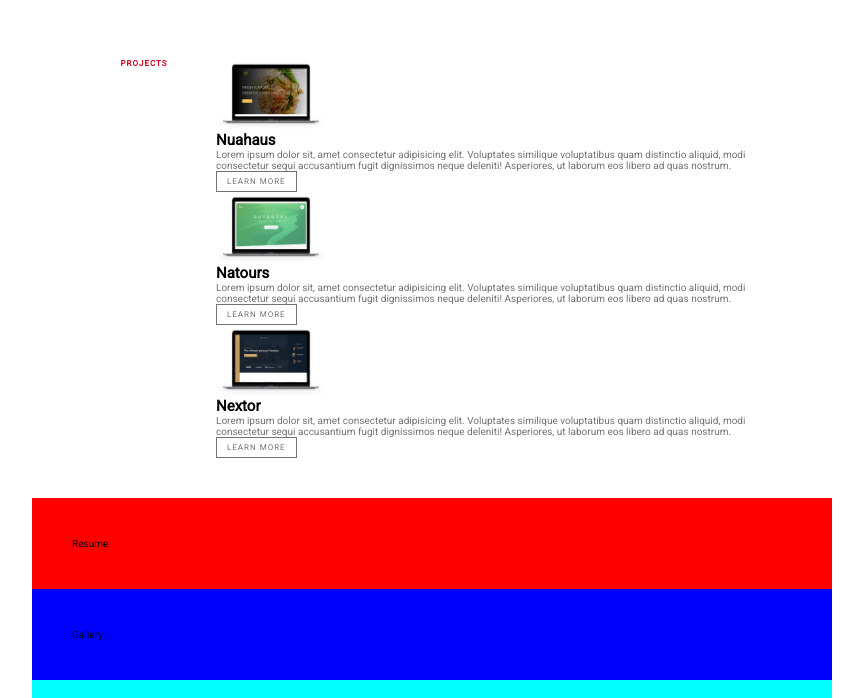
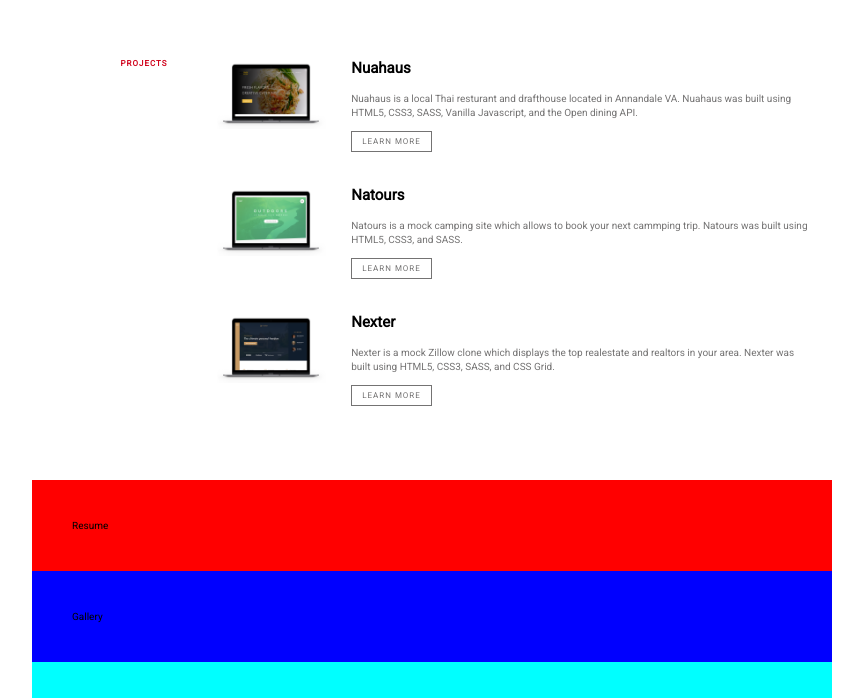
Before and after one commit to franciscocaballero/ciscocaballero, a website: page index.html in a window 1280 px wide. Shown: the part 781-1479 px from the top of the page, without its empty margins (208-1071 px from the left). Drawn offline with Linux system fonts and the light colour scheme.

Commit message:
completed styling for project section

```diff
--- a/index.html
+++ b/index.html
@@ -1,16 +1,19 @@
 <!DOCTYPE html>
 <html lang="en">
+
 <head>
     <meta charset="UTF-8">
     <meta name="viewport" content="width=device-width, initial-scale=1.0">
     <meta http-equiv="X-UA-Compatible" content="ie=edge">
     <link href="https://fonts.googleapis.com/css?family=Roboto&display=swap" rel="stylesheet">
-        <link rel="stylesheet" href="https://use.fontawesome.com/releases/v5.8.2/css/all.css" integrity="sha384-oS3vJWv+0UjzBfQzYUhtDYW+Pj2yciDJxpsK1OYPAYjqT085Qq/1cq5FLXAZQ7Ay" crossorigin="anonymous">
+    <link rel="stylesheet" href="https://use.fontawesome.com/releases/v5.8.2/css/all.css"
+        integrity="sha384-oS3vJWv+0UjzBfQzYUhtDYW+Pj2yciDJxpsK1OYPAYjqT085Qq/1cq5FLXAZQ7Ay" crossorigin="anonymous">
     <link rel="stylesheet" href="css/style.css">
     <link rel="shortcut icon" type="image/png" href="img/mecolor.png">
 
     <title>Cisco Caballero</title>
 </head>
+
 <body class="container">
     <div class="header">
         <div class="header__box">
@@ -20,11 +23,14 @@
             <p class="paragraph">
                 Web developer, UI developer, and team player.
                 I am always looking for new opportunities to grow my skills as a developer.
-                    I frequent stackoverflow, share my thoughts on <a href="https://medium.com/@ciscocaballero" class="simple__link simple__link-1" target="_blank">Medium</a>
-                    , and push my work to <a href="https://github.com/franciscocaballero?tab=overview&from=2019-05-01&to=2019-05-18" class="simple__link simple__link-2" target="_blank">Github</a>. 👨🏻‍💻👋
+                I frequent stackoverflow, share my thoughts on <a href="https://medium.com/@ciscocaballero"
+                    class="colored__link colored__link-1" target="_blank">Medium</a>
+                , and push my work to <a
+                    href="https://github.com/franciscocaballero?tab=overview&from=2019-05-01&to=2019-05-18"
+                    class="colored__link colored__link-2" target="_blank">Github</a>. 👨🏻‍💻👋
 
             </p>
-                <a href="#projects" class="scroll-btn">
+            <a href="#Project" class="scroll-btn">
                 <i class="fa fa-long-arrow-alt-down"></i>
             </a>
 
@@ -41,33 +47,45 @@
 
 
             <div class="Projects">
+                <div class="img-box">
                     <img src="../img/nuahaus.png" alt="nuahaus">
-                <h2 class="heading-2">Nuahaus</h2>
-                <p class="paragraph-light">Lorem ipsum dolor sit, amet consectetur adipisicing elit.
-                   Voluptates similique voluptatibus quam distinctio aliquid, modi consectetur sequi accusantium fugit dignissimos neque deleniti!
-                   Asperiores, ut laborum eos libero ad quas nostrum.
+                </div>
+
+                <div class="description">
+                    <h2 class="heading-2 margin-bottom-small">Nuahaus</h2>
+                    <p class="paragraph-light margin-bottom-small">Nuahaus is a local Thai resturant and drafthouse located in Annandale VA. Nuahaus was built using HTML5, CSS3, SASS, Vanilla Javascript, and the Open dining API.
                     </p>
-                <button class="btn btn-main">Learn more</button>
+                    <a href="https://franciscocaballero.github.io/Natours/" target="_blank" class=" btn btn-main simple__link">Learn more</a>
+
+                </div>
             </div>
 
             <div class="Projects">
-                    <img src="../img/nats.png" alt="nuahaus">
-                    <h2 class="heading-2">Natours</h2>
-                    <p class="paragraph-light">Lorem ipsum dolor sit, amet consectetur adipisicing elit.
-                       Voluptates similique voluptatibus quam distinctio aliquid, modi consectetur sequi accusantium fugit dignissimos neque deleniti!
-                       Asperiores, ut laborum eos libero ad quas nostrum.
+                <div class="img-box">
+                    <img src="../img/nats.png" alt="Natours">
+                </div>
+
+                <div class="description">
+                    <h2 class="heading-2 margin-bottom-small">Natours</h2>
+                    <p class="paragraph-light margin-bottom-small">Natours is a mock camping site which allows to book your next cammping trip. Natours was built using HTML5, CSS3, and SASS.
                     </p>
-                    <button class="btn btn-main">Learn more</button>
+                    <a href="https://franciscocaballero.github.io/Natours/" target="_blank" class=" btn btn-main simple__link">Learn more</a>
+
+                </div>
             </div>
 
             <div class="Projects">
-                        <img src="../img/Nexter.png" alt="nuahaus">
-                        <h2 class="heading-2">Nextor</h2>
-                        <p class="paragraph-light">Lorem ipsum dolor sit, amet consectetur adipisicing elit.
-                           Voluptates similique voluptatibus quam distinctio aliquid, modi consectetur sequi accusantium fugit dignissimos neque deleniti!
-                           Asperiores, ut laborum eos libero ad quas nostrum.
+                <div class="img-box">
+                    <img src="../img/nexter.png" alt="nexter">
+                </div>
+
+                <div class="description">
+                    <h2 class="heading-2 margin-bottom-small">Nexter</h2>
+                    <p class="paragraph-light margin-bottom-small">Nexter is a mock Zillow clone which displays the top realestate and realtors in your area. Nexter was built using HTML5, CSS3, SASS, and CSS Grid.
                     </p>
-                        <button class="btn btn-main">Learn more</button>
+                    <a href="https://franciscocaballero.github.io/Natours/" target="_blank" class=" btn btn-main simple__link">Learn more</a>
+
+                </div>
             </div>
         </div>
     </div>
@@ -82,4 +100,5 @@
         Contact
     </div>
 </body>
+
 </html>
--- a/sass/_base.scss
+++ b/sass/_base.scss
@@ -17,8 +17,10 @@ $color-black: #192735;
 $color-red: #d0021b;
 
 // FONT VARIABLES
-$font-primary: 'Roboto', sans-serif;
-$font-display: 'Josefin Sans', sans-serif;
+$font-primary: 'Roboto',
+sans-serif;
+$font-display: 'Josefin Sans',
+sans-serif;
 
 *,
 *::before,
@@ -27,10 +29,11 @@ $font-display: 'Josefin Sans', sans-serif;
     padding: 0;
     box-sizing: inherit;
 }
+
 html {
     box-sizing: border-box;
     font-size: 62.5%; // 10px/16px = 62.5% -> 1rem = 10px;
-    font-family: 'Roboto',sans-serif;
+    font-family: 'Roboto', sans-serif;
 }
 
 .body {
@@ -38,13 +41,32 @@ html {
     font-weight: 300;
     line-height: 24px;
 }
+
 .container {
     display: grid;
-    grid-template-rows: 100vh repeat(4 , min-content);
-    grid-template-columns: [full-start] minmax(6rem,1fr) [center-start] repeat(8, [col-start] minmax(min-content, 10rem) [col-end]) [center-end] minmax(6rem,1fr) [full-end];
+    grid-template-rows: 100vh repeat(4, min-content);
+    grid-template-columns: [full-start] minmax(6rem, 1fr) [center-start] repeat(8, [col-start] minmax(min-content, 10rem) [col-end]) [center-end] minmax(6rem, 1fr) [full-end];
 
-    & > * {
+    &>* {
         // font-size: 1rem;
         padding: 40px;
     }
 }
+
+//------------- Helper classes -------------------------//
+
+.margin-bottom-small {
+    margin-bottom: 1.5rem;
+}
+
+.margin-bottom-medium {
+    margin-bottom: 4rem;
+}
+
+.margin-bottom-large {
+    margin-bottom: 6rem;
+}
+
+.margin-bottom-xl {
+    margin-bottom: 8rem;
+}
--- /dev/null
+++ b/sass/_mixins.scss
@@ -0,0 +1,5 @@
+@mixin hover-color {
+    color: $color-black !important;
+    border: 1px solid $color-black;
+    transition: .2s;
+  }
--- a/sass/_projects.scss
+++ b/sass/_projects.scss
@@ -1,40 +1,25 @@
 .Project {
     grid-column: center-start / center-end;
-    // background-color: pink;
+
     display: grid;
+    grid-template-columns: 20% 80%;
+    justify-items: center;
 
-    // align-items: center;
-    justify-items: center;
-    align-self: center;
-
-    // grid-template-rows: repeat(4, 1fr);
-    grid-template-columns: 20% 80%;
-    //
 
     .Projects {
+        display: grid;
+        grid-template-columns: 20% 80%;
+        grid-template-rows: repeat(3, 100%);
+        grid-gap: 2rem;
+        // align-self: center;
+        // align-items: center;
+        .container {
+
+        }
+
         img{
             height: 7rem;
             width: 11rem;
         }
     }
-
 }
-
-.btn {
-    background-color: transparent;
-    font-family: inherit;
-    padding: .5rem 1rem;;
-    text-decoration: none;
-    border: 1px solid $color-grey-light-1;
-    color: $color-grey-light-1;
-
-    text-transform: uppercase;
-    font-size: .8rem;
-    letter-spacing: 1px;
-    &:hover {
-        color: $color-black !important;
-        border: 1px solid $color-black;
-        transition: .2s;
-    }
-
-}
--- a/sass/_typography.scss
+++ b/sass/_typography.scss
@@ -1,3 +1,4 @@
+
 .heading-3 {
     color: $color-red;
     text-transform: uppercase;
@@ -16,8 +17,12 @@
 
 .paragraph-light{
     color: $color-grey-light-1;
+    line-height: 1.4rem;
 }
-.simple__link{
+
+
+//------------------------ LINKS -------------------------------------------------------------------//
+.colored__link{
     color: $color-grey-dark-3;
 
     &-1{
@@ -31,3 +36,22 @@
         }
     }
 }
+
+
+//------------------- BUTTONS ----------------------------------------------------------------//
+.btn {
+    background-color: transparent;
+    font-family: inherit;
+    padding: .5rem 1rem;;
+    text-decoration: none;
+    border: 1px solid $color-grey-light-1;
+    color: $color-grey-light-1;
+
+    text-transform: uppercase;
+    font-size: .8rem;
+    letter-spacing: 1px;
+    &:hover {
+        @include hover-color;
+    }
+
+}
--- a/sass/main.scss
+++ b/sass/main.scss
@@ -4,6 +4,7 @@
 
 
 @import "header";
+@import "mixins";
 @import "projects";
 @import "resume";
 @import "gallery";
```
Also changed, not shown: css/style.css. Lines whose indentation alone changed are shown as unchanged.
